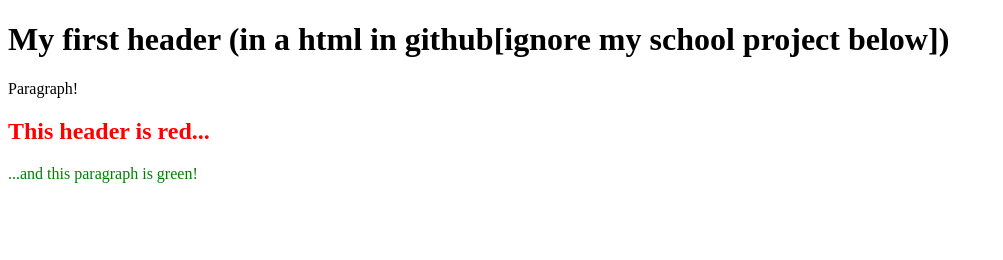
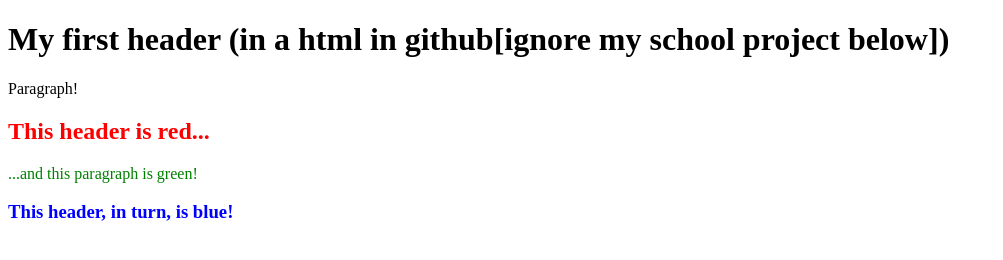
Before and after one commit to BreadedInOven/gittestproject, a plain HTML site: page index.html in a window 1280 px wide. Shown: the whole page, without its empty margins (0-1003 px from the left). Drawn offline with Linux system fonts and the light colour scheme.

Commit message:
Concretely used the second stylesheet in index.html

```diff
--- a/index.html
+++ b/index.html
@@ -16,7 +16,7 @@
 
 <p class="green">...and this paragraph is green!</p>
 
-
+<h3 class="blue">This header, in turn, is blue!</h3>
 
 
 
```
